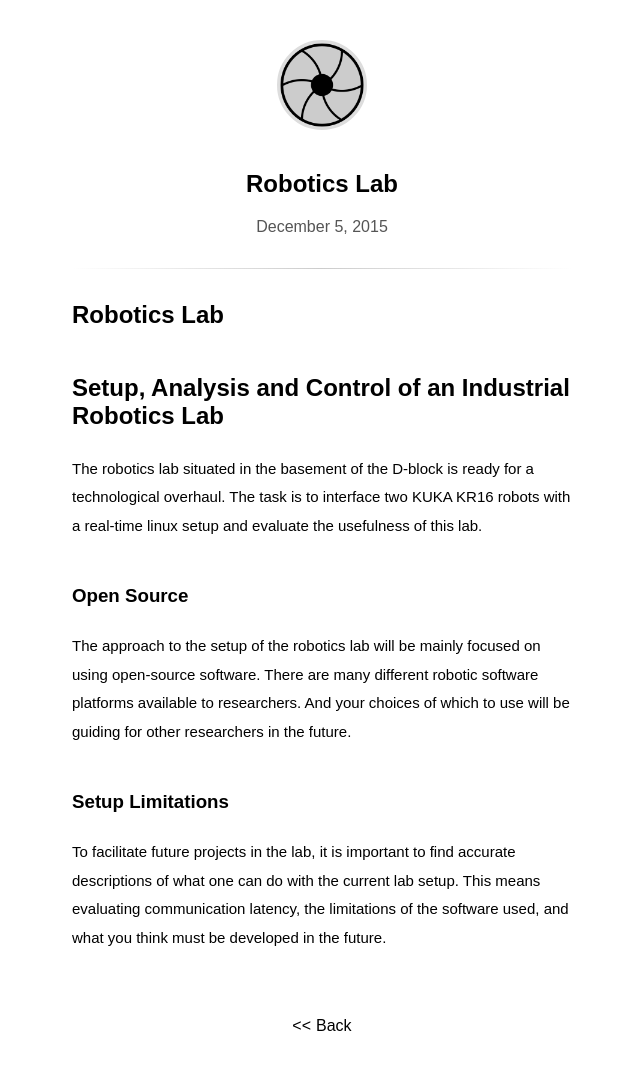
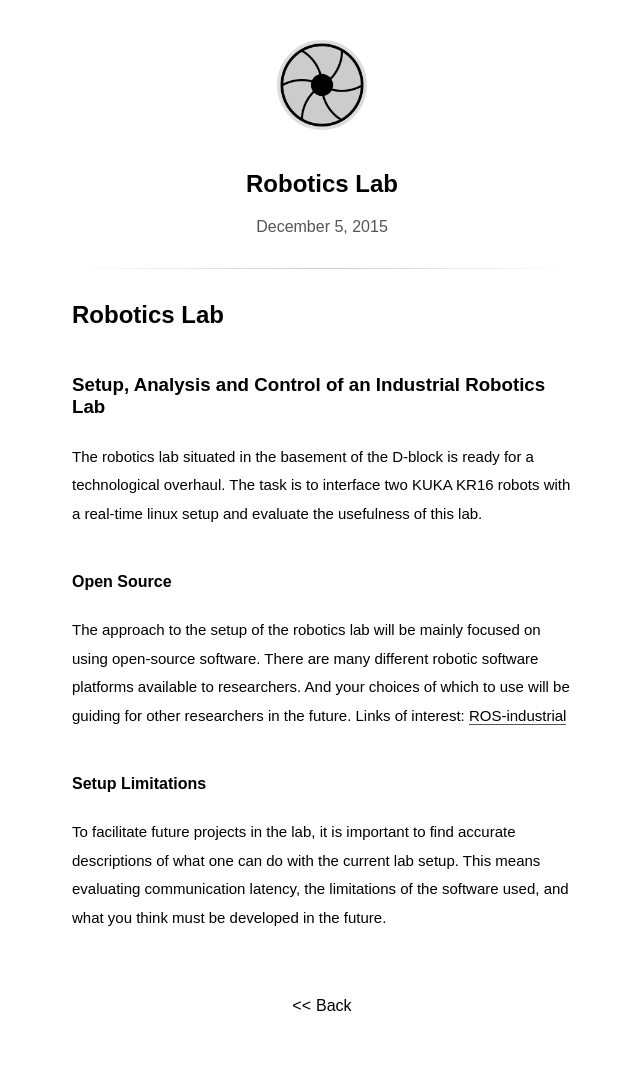
Before and after one commit to gravdahl-master/gravdahl-master.github.io, a Jekyll site: the page built from _posts/2015-12-05-robotics-lab.md, in a window 1280 px wide. Shown: the whole page, without its empty margins (318-958 px from the left). Built offline with Jekyll 4.4.1, drawn with Linux system fonts in a browser that asks for light colours; some web fonts are replaced.

Commit message:
Fixed heading error. Always use spaces before and after

```diff
--- a/_posts/2015-12-05-robotics-lab.md
+++ b/_posts/2015-12-05-robotics-lab.md
@@ -1,9 +1,9 @@
 # Robotics Lab #
-## Setup, Analysis and Control of an Industrial Robotics Lab ##
+### Setup, Analysis and Control of an Industrial Robotics Lab ###
 The robotics lab situated in the basement of the D-block is ready for a technological overhaul. The task is to interface two KUKA KR16 robots with a real-time linux setup and evaluate the usefulness of this lab.
 
-### Open Source ###
-The approach to the setup of the robotics lab will be mainly focused on using open-source software. There are many different robotic software platforms available to researchers. And your choices of which to use will be guiding for other researchers in the future.
+#### Open Source ####
+The approach to the setup of the robotics lab will be mainly focused on using open-source software. There are many different robotic software platforms available to researchers. And your choices of which to use will be guiding for other researchers in the future. Links of interest: [ROS-industrial](http://rosindustrial.org/)
 
-### Setup Limitations ###
+#### Setup Limitations ####
 To facilitate future projects in the lab, it is important to find accurate descriptions of what one can do with the current lab setup. This means evaluating communication latency, the limitations of the software used, and what you think must be developed in the future.
```
Also changed, not shown: _posts/2015-12-05-atomic-force-microscope.md (+1 -1 lines), _posts/2015-12-05-surface-effect-ship.md (+2 -2 lines), _posts/2015-12-05-swarm-robotics.md (+1 -1 lines), README.md.
